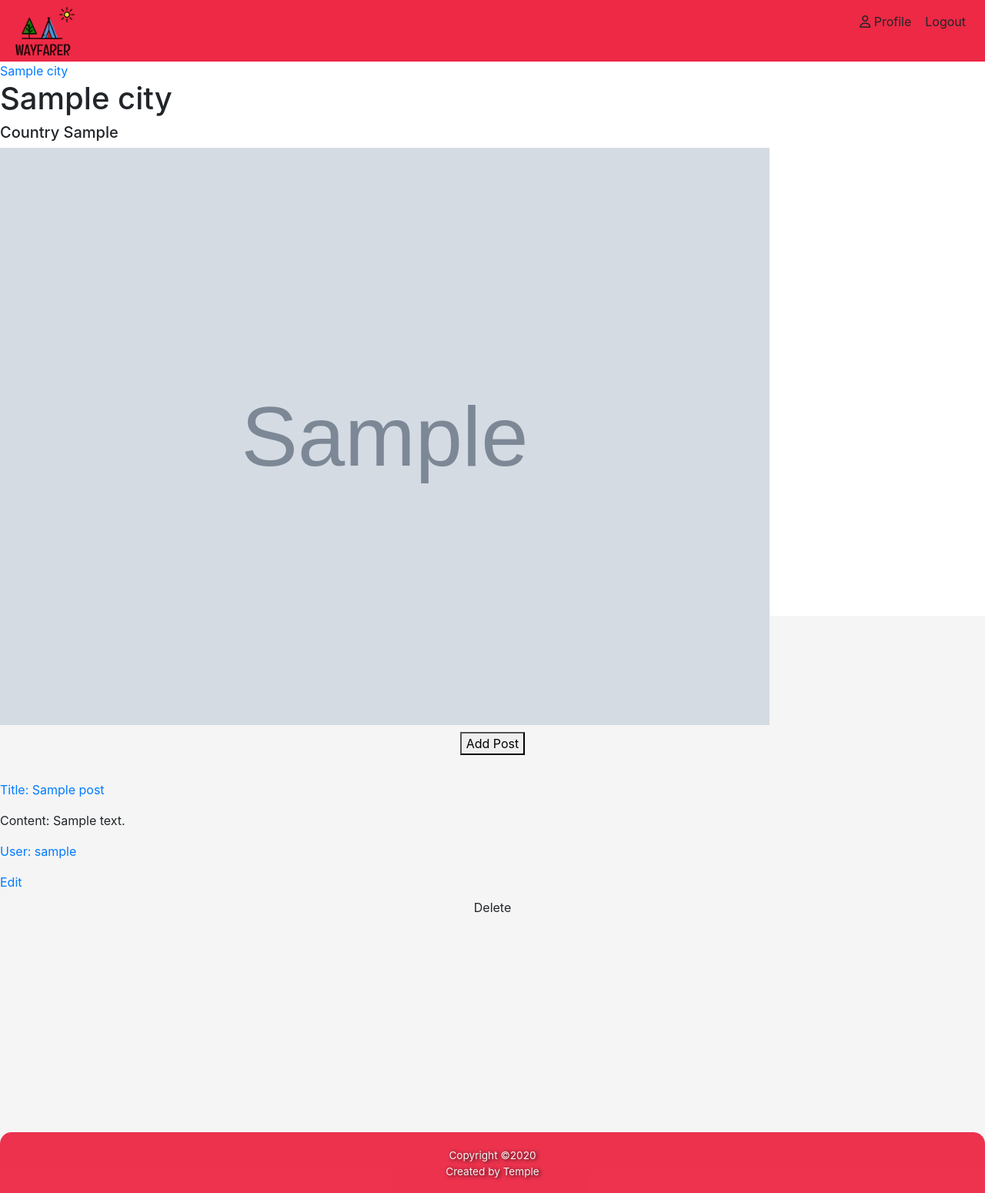
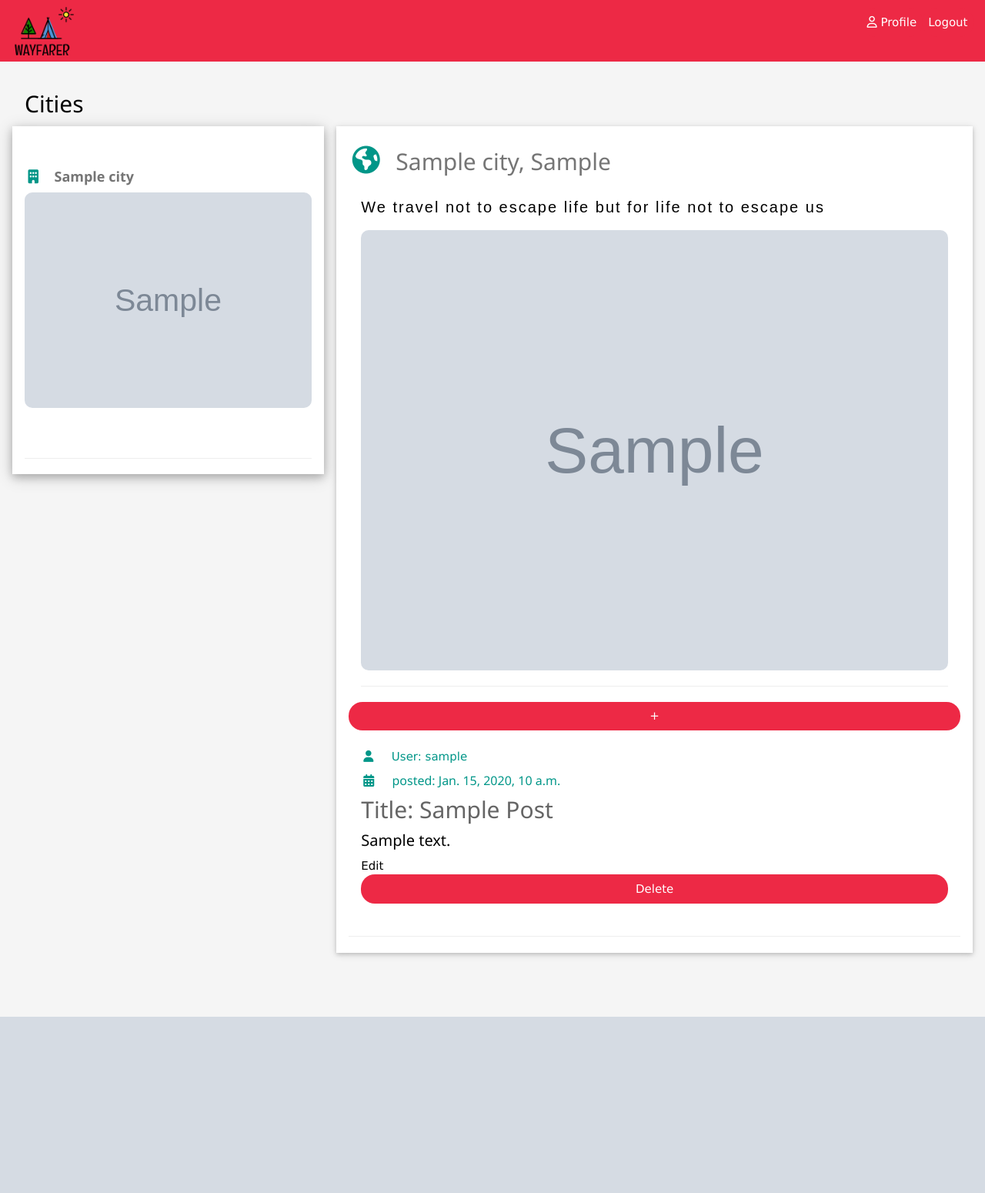
Before and after one commit to lordparvis/wayfarer-project, a Django app: page /city/1/ in a window 1280 px wide. Shown: the whole page at 77% size. After the commit the page ends 1321 px from the top, so only its background shows below. Run offline with Django 3.2, Linux system fonts and the light colour scheme; a user stored in the database is signed in; tables that the repository leaves empty hold one stand-in row (values such as "Sample post"); grey boxes marked "Sample" are stand-in pictures; some libraries are stand-ins or nearby versions; some web fonts are replaced.

Commit message:
added style in city detail and changed layout

```diff
--- a/main_app/static/styles/city.css
+++ b/main_app/static/styles/city.css
@@ -1,18 +1,19 @@
 
 
-.container1 {
+/* .container1 {
 position: relative;
-width: 70%;
-margin:10px auto;
+width: 20%;
 border: #ED2945 1px solid;
 border-radius:70px 70px;
 box-shadow: 2px 2px 4px#DA5A53;
+background-color: darkmagenta !important;
+align-items: center;
 }
 
 .image {
 opacity: 1;
 display: block;
-width: 100%;
+width: 20%;
 height: auto;
 transition: .5s ease;
 backface-visibility: hidden;
@@ -36,9 +37,9 @@ opacity: 0.8;
 
 .container1:hover .middle {
 opacity: 1;
-}
+} */
 
-.text {
+/* .text {
 background-color: #DA5A53;
 color: white;
 font-size: 16px;
@@ -73,4 +74,46 @@ color: darkgrey;
 
 
 
+} */
+
+
+
+
+
+/* Yesting */
+
+
+img{
+border-radius: 10px !important ;
+border:red 2px 2px 3px solid !important;
+
+
 }
+
+
+.scroll{
+display:block !important;
+overflow: auto !important;
+
+}
+
+/* .huge{
+
+max-height: max-content !important;
+
+} */
+
+.title-post{
+
+text-transform: capitalize;
+
+}
+
+.cityname{
+font-size:2em !important;
+
+}
+
+.header{
+font-size:2em !important ;
+}
--- a/main_app/static/styles/main.css
+++ b/main_app/static/styles/main.css
@@ -325,3 +325,15 @@ svg {
     margin-block-end: -750px;
     text-shadow: 2px 1px 5px #000000e1;
   }
+
+
+
+  #id_password{
+      display: none !important;
+  }
+
+ .helptext{
+
+     display: none !important;
+
+ }
--- a/main_app/templates/city_detail.html
+++ b/main_app/templates/city_detail.html
@@ -1,37 +1,73 @@
-{% extends 'base.html'%}
+{% extends 'citybase.html'%}
 
 
 {% block content%}
-{%for city in cities%}
-
-<div>
-
-    <a href="{% url 'detail' city.id%}" display="inline">{{city.name}}</a>
-
-</div>
-{%endfor%}
-
-
-
-<!-- testing water down there  -->
 
 
 
 
+<div class="w3-content w3-margin-top" style="max-width:1400px;">
+
+    <!-- The Grid -->
+    <div class="w3-row-padding huge">
+
+        <!-- Left Column -->
+        <div class="w3-third">
+
+            <div class="w3-white w3-text-grey w3-card-4">
+                <div class="w3-display-container">
+                    <div class="w3-display-bottomleft w3-container w3-text-black">
+                        <h2 class='header'> Cities</h2>
+                    </div>
+                </div>
+                <div class="w3-container">
+
+                    {%for city in cities %}
+                    <br>
+                    <br>
+                    <h2 class="w3-large cityname"><b><i class="fa fa-building fa-fw w3-margin-right w3-text-teal"></i><a
+                                href="{% url 'detail' city.id%}" class='city_link'>{{city.name}}</a></b>
+                    </h2>
+                    <img src="{{city.img.url}}" alt="{{city.name}}" class="image" style="width:100%">
+                    <br>
+                    <br>
+                    <br>
+                    <hr>
+
+                    {%endfor%}
+
+                </div>
+            </div> <br>
+            <!-- End Left Column -->
+        </div>
+
+        <!-- Right Column -->
+        <div class="w3-twothird">
+
+            <div class="w3-container w3-card w3-white w3-margin-bottom">
+
+                <!-- header name section -->
+                <h2 class="w3-text-grey w3-padding-16"><i
+                        class="fa fa-globe fa-fw w3-margin-right w3-xxlarge w3-text-teal"></i>{{city.name}},
+                    {{city.country}}
+                </h2>
+                <!-- header name end -->
+
+                <!-- Picture and slogan section-->
+                <div class="w3-container">
+                    <p> We travel not to escape life but for life not to escape us </p>
+                    <img src="{{city.img.url}}" width='100% ' alt="picture">
+
+                    <hr>
+                </div>
+                <!-- Picture and Slogan end -->
 
 
+                <!-- Post sections -->
+                <!-- add post button -->
 
-
-<!-- testing water up there  -->
-
-
-<!-- City -->
-<h1>{{city.name}}</h1>
-<h5> Country {{city.country}} </h5>
-<img src="{{city.img.url}}" width='1000' alt="picture">
-
-<!-- ADD POST -->
-<div class="modal fade" id="addPostModal" tabindex="-1" role="dialog" aria-labelledby="myModalLabel" aria-hidden="true">
+                <div class="modal fade" id="addPostModal" tabindex="-1" role="dialog" aria-labelledby="myModalLabel"
+                    aria-hidden="true">
                     <div class="modal-dialog" role="document">
                         <div class="modal-content">
                             <div class="modal-header text-center">
@@ -60,28 +96,54 @@
                     </div>
                 </div>
 
-
-<a href="" class=" nav-link btn btn-default btn-rounded mb-4" data-toggle="modal" data-target="#addPostModal"> <button>
-        Add Post
-    </button></a>
-
-<!-- SHOW POST -->
-{%for posts in post%}
-
-<a href="{%url 'post_detail' posts.id%}">
-    <p> Title: {{posts.title}} </p>
+                <a href="" class=" nav-link btn btn-default btn-rounded mb-4" data-toggle="modal"
+                    data-target="#addPostModal">
+                    +
                 </a>
 
-<p> Content: {{posts.content}} </p>
-<a href="{%url 'profile'%}">
-    <p>User: {{posts.user}}</p>
+                <!-- add post -->
+
+
+                <div class='scroll'>
+
+                    <div class="w3-container posts">
+
+                        {%for posts in post%}
+                        <!-- user who made the post -->
+                        <a href="{%url 'profile'%}" class='w3-text-teal'>
+
+                            <i class="fa fa-user fa-fw w3-margin-right"></i>
+                            User: {{posts.user}}
                         </a>
 
 
+                        <!-- post date -->
+                        <h6 class="w3-text-teal"><i class="fa fa-calendar fa-fw w3-margin-right"></i> posted:
+                            {{posts.created_date}}
+                        </h6>
+
+                        <!-- title post -->
+                        <h5 class="w3-opacity">
+                            <b>
+                                <a href="{%url 'post_detail' posts.id%}" class='title-post'>
+                                    <h2>Title: {{posts.title}}</h2>
+                                </a>
+                            </b>
+                        </h5>
+                        <!-- post content -->
+                        <h4>
+
+                            {{posts.content}}
+
+                        </h4>
+
+
+                        <!-- edit ande delete post -->
                         {%if posts.user == request.user%}
                         <a href="{%url 'post_edit' posts.id%}"> Edit </a>
 
-<div class="modal fade" id="deleteModal" tabindex="-1" role="dialog" aria-labelledby="myModalLabel" aria-hidden="true">
+                        <div class="modal fade" id="deleteModal" tabindex="-1" role="dialog"
+                            aria-labelledby="myModalLabel" aria-hidden="true">
                             <div class="modal-dialog" role="document">
                                 <div class="modal-content">
                                     <div class="modal-header text-center">
@@ -97,18 +159,73 @@
 
                                     <div class="modal-footer">
                                         <button type="button" class="btn btn-secondary" data-dismiss="modal">NO</button>
-                <a href="{% url 'delete' posts.id %}"><button type="button" class="btn btn-primary"> Delete</button></a>
+                                        <a href="{% url 'delete' posts.id %}"><button type="button"
+                                                class="btn btn-primary">
+                                                Delete
+                                            </button>
+                                        </a>
+
                                     </div>
                                 </div>
                             </div>
                         </div>
 
 
-<a href="" class=" nav-link btn btn-default btn-rounded mb-4" data-toggle="modal" data-target="#deleteModal">Delete</a>
+                        <a href="" class=" nav-link btn btn-default btn-rounded mb-4" data-toggle="modal"
+                            data-target="#deleteModal">Delete</a>
+
+                    </div>
 
                     {%endif%}
+                    <!-- end of delete and edit -->
+                    <hr>
+                    {%endfor%}
 
-{%endfor%}
+                </div>
+
+            </div>
+        </div>
+
+        <!-- container -->
+
+    </div>
+
+    <!-- End Grid -->
+</div>
+
+<!-- End Page Container -->
+<!-- </div> -->
+
+
+
+
+
+
+
+
+
+
+
+
+
+
+
+
+
+
+
+
+
+
+
+
+
+
+
+
+
+
+
 
 
 
--- a/main_app/templates/citybase.html
+++ b/main_app/templates/citybase.html
@@ -32,6 +32,10 @@
     <!-- Tab Icon -->
     <link rel="shortcut icon" href="{%static 'images/logo.png'%}" type="image/x-icon">
 
+    <!-- pure css -->
+    <link rel="stylesheet" href="https://www.w3schools.com/w3css/4/w3.css">
+    <link rel='stylesheet' href='https://fonts.googleapis.com/css?family=Roboto'>
+    <link rel="stylesheet" href="https://cdnjs.cloudflare.com/ajax/libs/font-awesome/4.7.0/css/font-awesome.min.css">
     <title>Wayfarer</title>
 </head>
 
@@ -89,11 +93,11 @@
     <br>
     <br>
     <br>
-    <nav class='copyright'>
+    <!-- <nav class='copyright'>
 
         <p>Copyright 2020 &copy; Created by Temple</p>
 
-    </nav>
+    </nav> -->
 
 </body>
 
--- a/main_app/urls.py
+++ b/main_app/urls.py
@@ -8,8 +8,6 @@ urlpatterns = [
     path('', views.home, name='home'),
     path('profile/', views.profile, name='profile'),
     path('profile/<int:profile_id>/edit/', views.profile_edit, name='edit'),
-    # path('profile/<int:profile_id>/password/',
-    #      views.change_password, name='change_password'),
     path('accounts/signup/', views.signup, name='signup'),
     path('accounts/login/', views.login, name='login'),
     path('post/', views.post, name='post'),
--- a/main_app/views.py
+++ b/main_app/views.py
@@ -67,7 +67,7 @@ def post(request):
 
 # Profile Edit & & Update
 
-# @login_required
+@login_required
 def profile_edit(request, profile_id):
     profile = Profile.objects.get(id=profile_id)
     profile_form = Profile_Form()
@@ -139,12 +139,13 @@ def post_edit(request, post_id):
 @login_required
 def post_delete(request, post_id):
     Post.objects.get(id=post_id).delete()
+
     return redirect('profile')
 
 
 # City
 
-
+@login_required
 def city(request):
     city = City.objects.all()
     context = {'city': city}
@@ -152,6 +153,7 @@ def city(request):
 
 
 # City Show Page
+@login_required
 def detail_city(request, city_id):
     city = City.objects.get(id=city_id)
     if request.method == 'POST':
```
Lines whose indentation alone changed are shown as unchanged.
